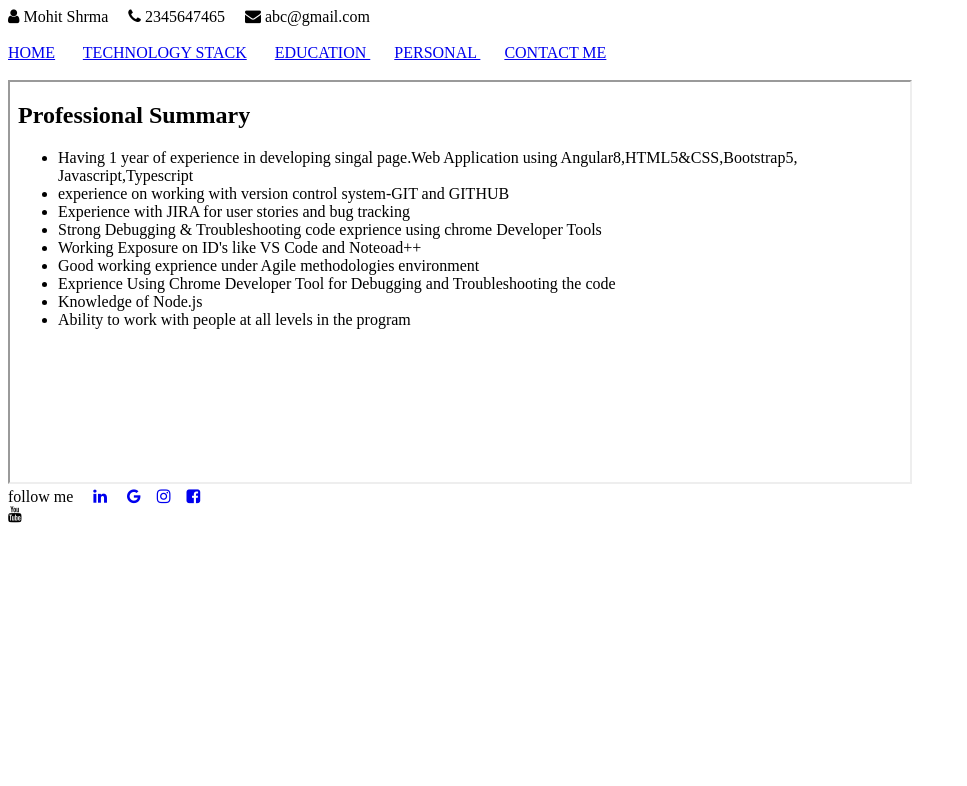
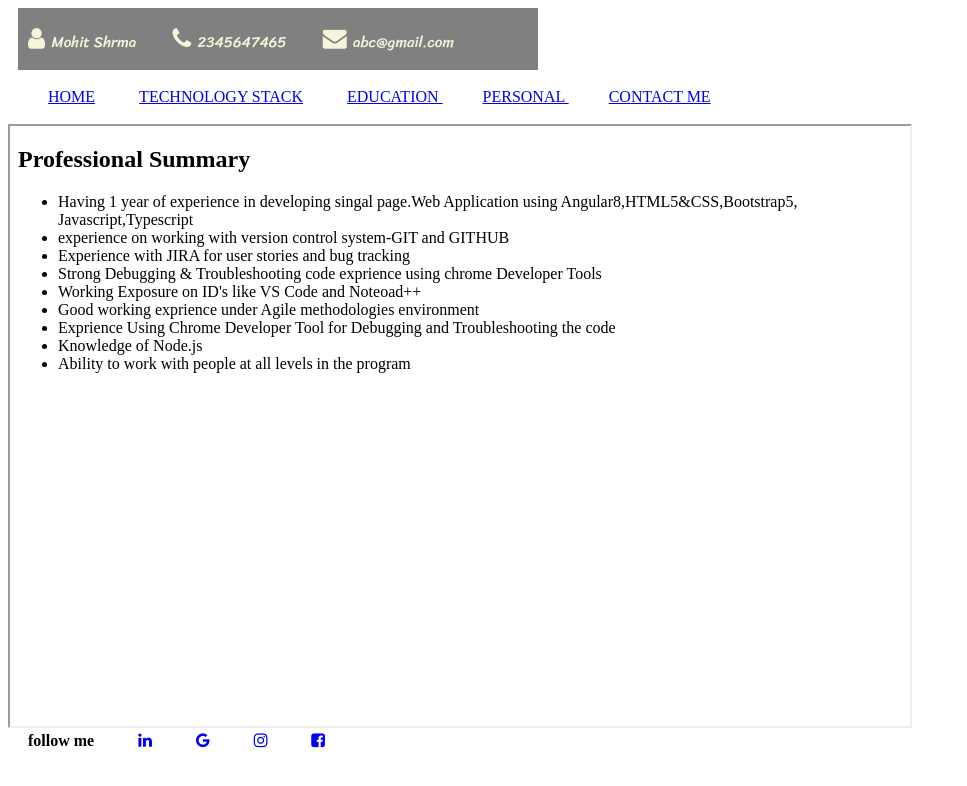
Before and after one commit to pramodini-dete/MyProfile, a plain HTML site: page index.html in a window 1280 px wide. Shown: the whole page, without its empty margins (0-967 px from the left). Drawn offline with Linux system fonts and the light colour scheme.

Commit message:
updated index.html
updated index.html

```diff
--- a/index.html
+++ b/index.html
@@ -2,36 +2,73 @@
 <html lang="en">
 <head>
     <title>Document</title>
+    <!-- google font famliy link -->
+    <link rel="preconnect" href="https://fonts.googleapis.com">
+    <link rel="preconnect" href="https://fonts.gstatic.com" crossorigin>
+    <link href="https://fonts.googleapis.com/css2?family=Sriracha&display=swap" rel="stylesheet">
+    <!-- cnd link -->
     <link rel="stylesheet" href="https://cdnjs.cloudflare.com/ajax/libs/font-awesome/4.7.0/css/font-awesome.min.css">
+    <style>
+        header{
+            color:beige;
+            background-color: blueviolet;
+            width: 500px;
+        }
+        /* universal selector */
+        /* *{
+            margin: 0px;
+            padding: 0px;
+        } */
+       #follow{
+        margin-right: 20px;
+        margin-left: 20px;
+        font-weight: bold;
+       }
+       nav,a{
+        margin-right: 20px;
+        margin-left: 20px;
+       }
+       .icon{
+        margin-right: 20px;
+       }
+        .userInfo {
+            margin-right: 30px;
+            font-size: 15px;
+        }
+        header{
+          background-color: gray;
+          font-size: x-large;
+          font-family: 'Sriracha', cursive;
+          padding: 10px;
+          margin-left: 10px;
+
+        }
+    </style>
 </head>
 <body>
     <header>
-        <i class="fa fa-user" aria-hidden="true"></i> <span>Mohit Shrma</span> &nbsp; &nbsp;
-    <i class="fa fa-phone" aria-hidden="true"></i> <span>2345647465</span> &nbsp; &nbsp;
-    <i class="fa fa-envelope" aria-hidden="true"></i> <sapn>abc@gmail.com</sapn><br>
+     <i class="fa fa-user" aria-hidden="true"></i> <span class="userInfo">Mohit Shrma</span>
+    <i class="fa fa-phone" aria-hidden="true"></i> <span class="userInfo">2345647465</span>
+    <i class="fa fa-envelope" aria-hidden="true"></i> <sapn class="userInfo">abc@gmail.com</sapn><br>
     </header>
-
-
     <br>
     <nav>
-        <a href="home.html" target="frame" >HOME</a> &nbsp; &nbsp; &nbsp;
-        <a href="techStack.html" target="frame">TECHNOLOGY STACK</a> &nbsp; &nbsp; &nbsp;
-        <a href="education.html" target="frame"> EDUCATION </a> &nbsp; &nbsp; &nbsp;
-        <a href="personal.html" target="frame"> PERSONAL </a> &nbsp; &nbsp; &nbsp;
-        <a href="contactus.html" target="frame"> CONTACT ME </a>
+        <a href="home.html" target="frame">HOME</a>
+        <a href="techStack.html" target="frame">TECHNOLOGY STACK</a>
+        <a href="education.html" target="frame"  > EDUCATION </a>
+        <a href="personal.html" target="frame" > PERSONAL </a>
+        <a href="contactus.html" target="frame"  > CONTACT ME </a>
     </nav>
     <br>
-    <iframe width="900px" height="400px" name="frame" src="home.html">
+    <iframe width="900px" height="600px" name="frame" src="home.html">
     </iframe><br>
-        <span>follow me</span> &nbsp; &nbsp;
-    <a href="https://www.linkedin.com/feed/" target="_blank">
-    <i class="fa fa-linkedin" aria-hidden="true"></i></a> &nbsp; &nbsp;
-    <a href="https://www.google.com/" target="_blank">
-    <i class="fa fa-google" aria-hidden="true"></i></a>&nbsp; &nbsp;
-    <a href="https://www.instagram.com/" target="_blank">
-    <i class="fa fa-instagram" aria-hidden="true"></i></a>&nbsp; &nbsp;
-    <a href="https://www.facebook.com/" target="_blank">
-    <i class="fa fa-facebook-square" aria-hidden="true"></i></a><br>
-    <i class="fa fa-youtube" aria-hidden="true"></i>
-</body>
+        <span id="follow">follow me</span>
+            <a href="https://www.linkedin.com/feed/" target="_blank">
+                <i class="fa fa-linkedin" aria-hidden ></i></a>
+                <a href="https://www.google.com/" target="_blank">
+                <i class="fa fa-google" aria-hidden="true"></i></a>
+                <a href="https://www.instagram.com/" target="_blank"></i>
+                <i class="fa fa-instagram" aria-hidden="true" ></i></a>
+                <a href="https://www.facebook.com/" target="_blank">
+                <i class="fa fa-facebook-square" aria-hidden="true" ></i></a>
 </html>
```
Also changed, not shown: inlineCss.html (added, +23 -0 lines), listExample.html (added, +36 -0 lines), personal.html (+19 -15 lines), techStack.html (+5 -1 lines).
